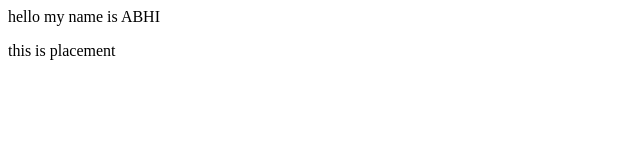
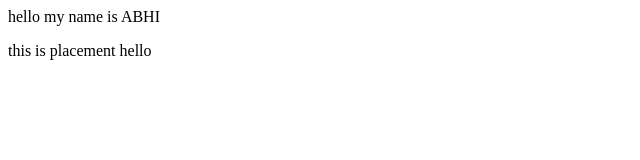
Before and after one commit to abhiiii345/localrepo, a plain HTML site: page index.html in a window 1280 px wide. Shown: the full height of the page, 0-640 px from the left. Drawn offline with Linux system fonts and the light colour scheme.

Commit message:
add hello

```diff
--- a/index.html
+++ b/index.html
@@ -1,3 +1,3 @@
 <p>hello my name is ABHI</p>
 
-<p>this is placement</p>
+<p>this is placement hello</p>
```
